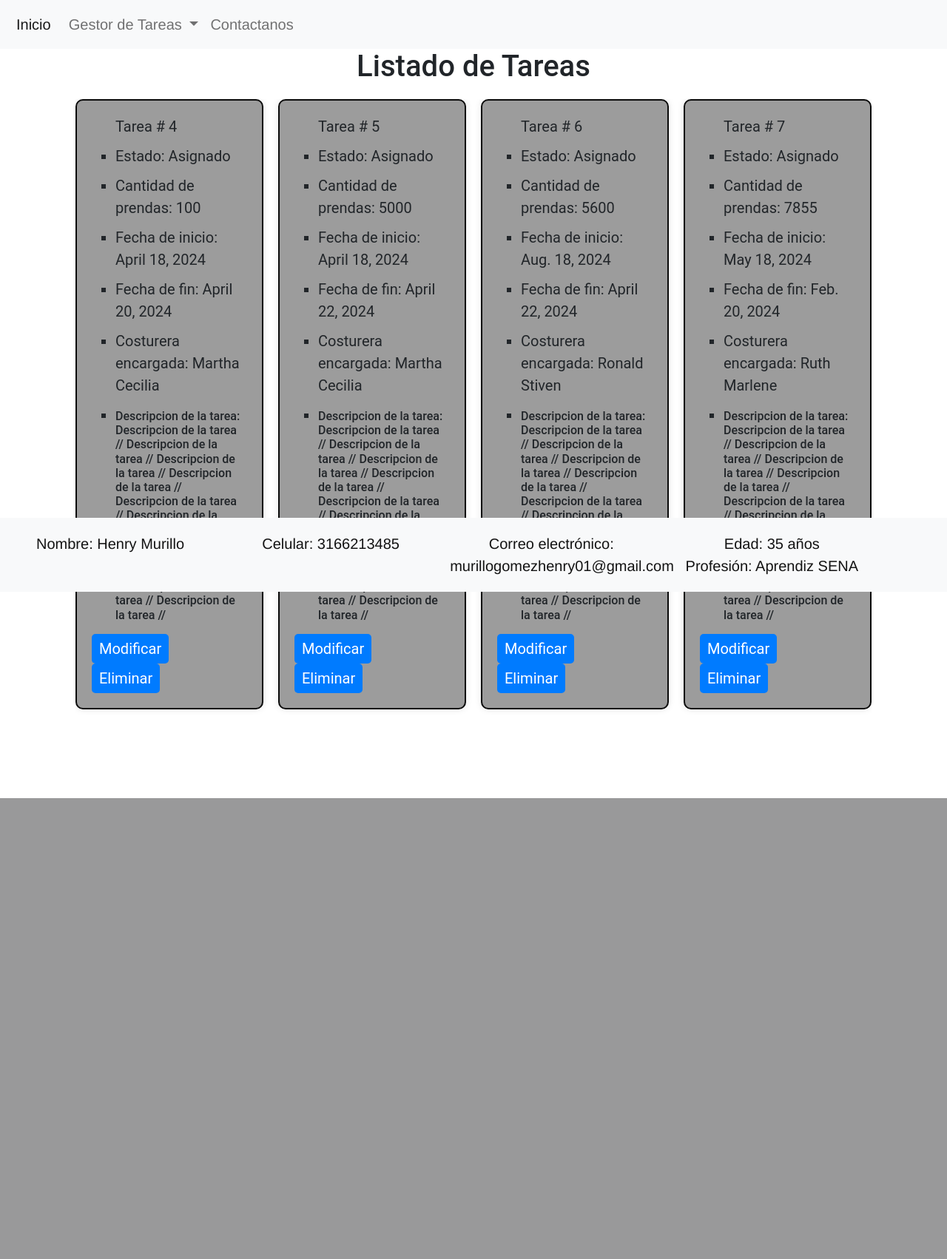
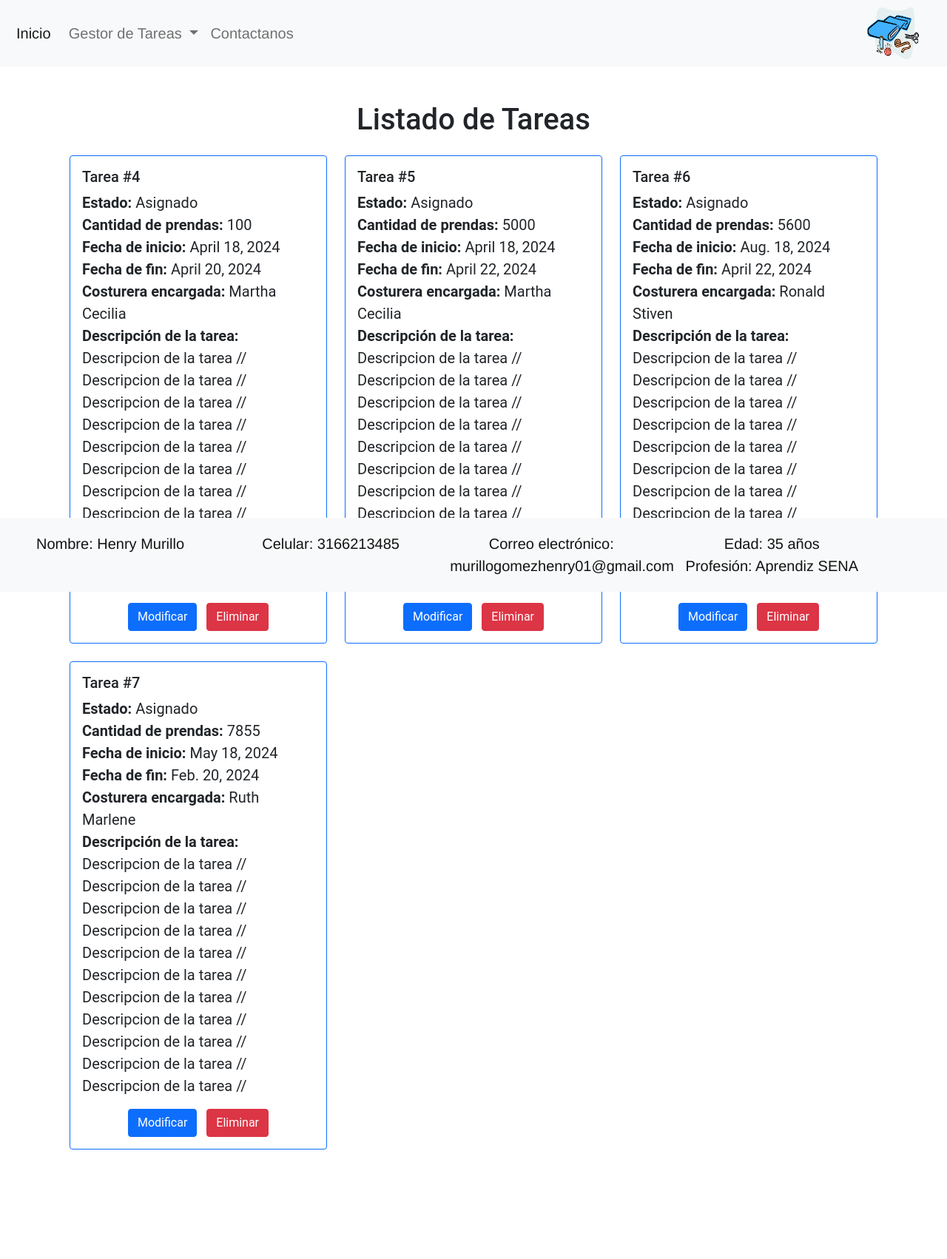
Before and after one commit to hmurillo01/proyecto_costura, a Django app: page /listar_tareas/ in a window 1280 px wide. Shown: the whole page at 74% size. Before the commit the page ends 1079 px from the top, so only its background shows below. Run offline with Django 5.2, Linux system fonts and the light colour scheme; data comes from the database, SQL or seed files in the repository; both versions use the stored data as it was after the commit.

Commit message:
Proyecto_Modificado

```diff
--- a/fabrica/forms.py
+++ b/fabrica/forms.py
@@ -51,6 +51,9 @@ class EstadoForm(forms.ModelForm):
     class Meta:
         model = Estado
         fields = ['nombre']
+        widgets =  {
+          'nombre':forms.TextInput(attrs={'autocomplete': 'off'})
+        }
 
 
 class CostureraForm(forms.ModelForm):
--- a/templates/layouts/app.html
+++ b/templates/layouts/app.html
@@ -9,6 +9,7 @@
   <title>{% block title %}{% endblock %}</title>
   <link rel="stylesheet" href="https://cdn.jsdelivr.net/npm/bootstrap@5.0.0-beta3/dist/css/bootstrap.min.css">
   <link rel="stylesheet" href="{% static 'styles.css' %}">
+  <link rel="shortcut icon" type="image/x-icon" href="{% static 'fabrica.ico' %}">
 </head>
 
 <body>
@@ -20,7 +21,7 @@
         <span class="navbar-toggler-icon"></span>
       </button>
       <div class="collapse navbar-collapse" id="navbarNavDropdown">
-        <ul class="navbar-nav">
+        <ul class="navbar-nav me-auto">
           <li class="nav-item dropdown">
             <a class="nav-link dropdown-toggle" href="#" id="navbarDropdown" role="button" data-bs-toggle="dropdown"
               aria-expanded="false">
@@ -39,9 +40,13 @@
             <a class="nav-link" href="{% url 'contactanos' %}">Contactanos</a>
           </li>
         </ul>
+        <div class="d-flex align-items-center">
+          <img src="{% static 'imagen_contac.png' %}" alt="Contacto" class="me-3" style="width: 70px; height: 70px;">
+        </div>
       </div>
     </div>
   </nav>
+
 
   <div class="container">
     {% block content %}{% endblock %}
--- a/templates/lista_tareas.html
+++ b/templates/lista_tareas.html
@@ -1,31 +1,30 @@
 {% extends "layouts/app.html" %}
 {% block title %}Lista de tareas{% endblock %}
 
-
 {% block content %}
-<div class="task-list-container">
-
-  <h1>Listado de Tareas</h1>
-  <div class="grid-container">
+<div class="container py-5">
+  <h1 class="text-center mb-4">Listado de Tareas</h1>
+  <div class="row row-cols-1 row-cols-md-2 row-cols-lg-3 g-4">
     {% for tarea in tareas %}
-    <div class="grid-item">
-
-    <ul>
-        <p>Tarea #  {{ tarea.id }}</p>
-      <li><p>Estado: {{ tarea.estado }}</p></li>
-      <li><p>Cantidad de prendas: {{ tarea.cant_prendas }}</p></li>
-      <li><p>Fecha de inicio: {{ tarea.fecha_ini }}</p></li>
-      <li><p>Fecha de fin: {{ tarea.fecha_fin }}</p></li>
-      <li><p>Costurera encargada: {{ tarea.costurera }}</p></li>
-      <li><h2>Descripcion de la tarea: <br> {{ tarea.descripcion }}</h2></li>
-    </ul>
-
-      <div class="task-buttons">
-        <a href="{% url 'modificar_tarea' tarea.id %}" class="btn-modify">Modificar</a>
-        <a href="{% url 'eliminar_tarea' tarea.id %}" class="btn-delete">Eliminar</a>
-
+    <div class="col">
+      <div class="card h-100 border border-primary">
+        <div class="card-body">
+          <h5 class="card-title">Tarea #{{ tarea.id }}</h5>
+          <ul class="list-unstyled">
+            <li><strong>Estado:</strong> {{ tarea.estado }}</li>
+            <li><strong>Cantidad de prendas:</strong> {{ tarea.cant_prendas }}</li>
+            <li><strong>Fecha de inicio:</strong> {{ tarea.fecha_ini }}</li>
+            <li><strong>Fecha de fin:</strong> {{ tarea.fecha_fin }}</li>
+            <li><strong>Costurera encargada:</strong> {{ tarea.costurera }}</li>
+            <li><strong>Descripción de la tarea:</strong><br>{{ tarea.descripcion }}</li>
+          </ul>
+          <div class="text-center mt-3">
+            <a href="{% url 'modificar_tarea' tarea.id %}" class="btn btn-primary me-2">Modificar</a>
+            <a href="{% url 'eliminar_tarea' tarea.id %}" class="btn btn-danger">Eliminar</a>
+          </div>
+        </div>
+      </div>
     </div>
-</div>
     {% endfor %}
   </div>
 </div>
```
Also changed, not shown: templates/index.html (+17 -1 lines), db.sqlite3, static/fabrica.ico (added).
